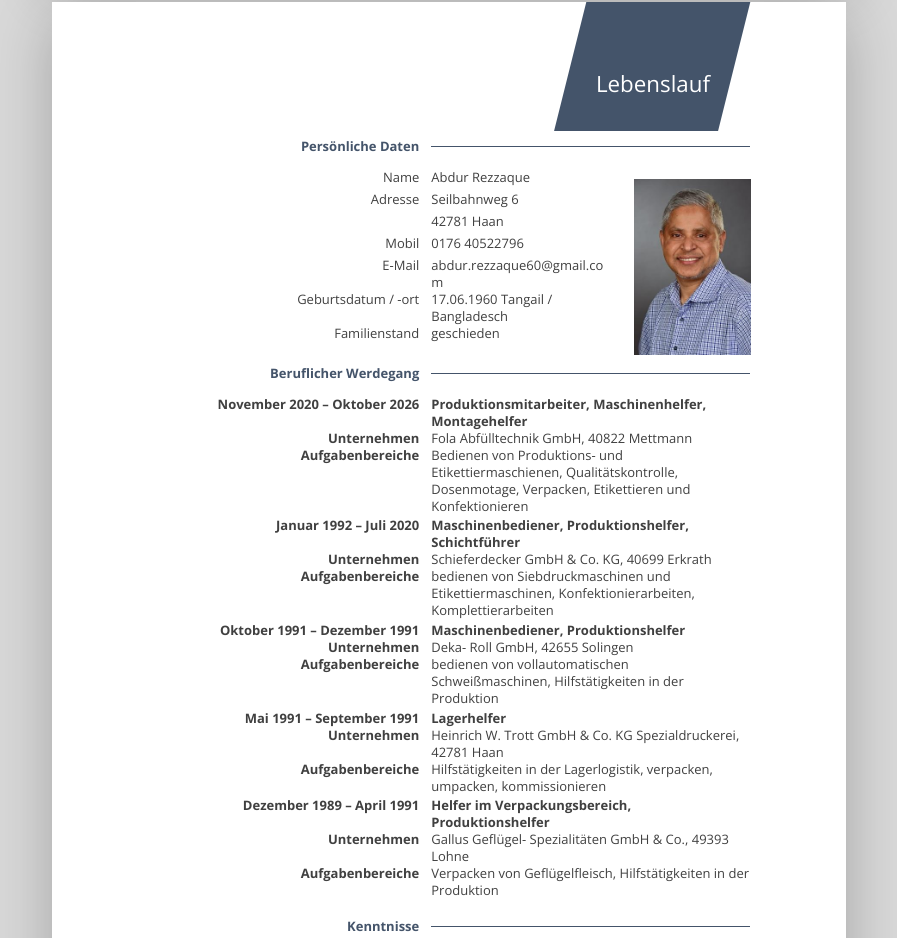
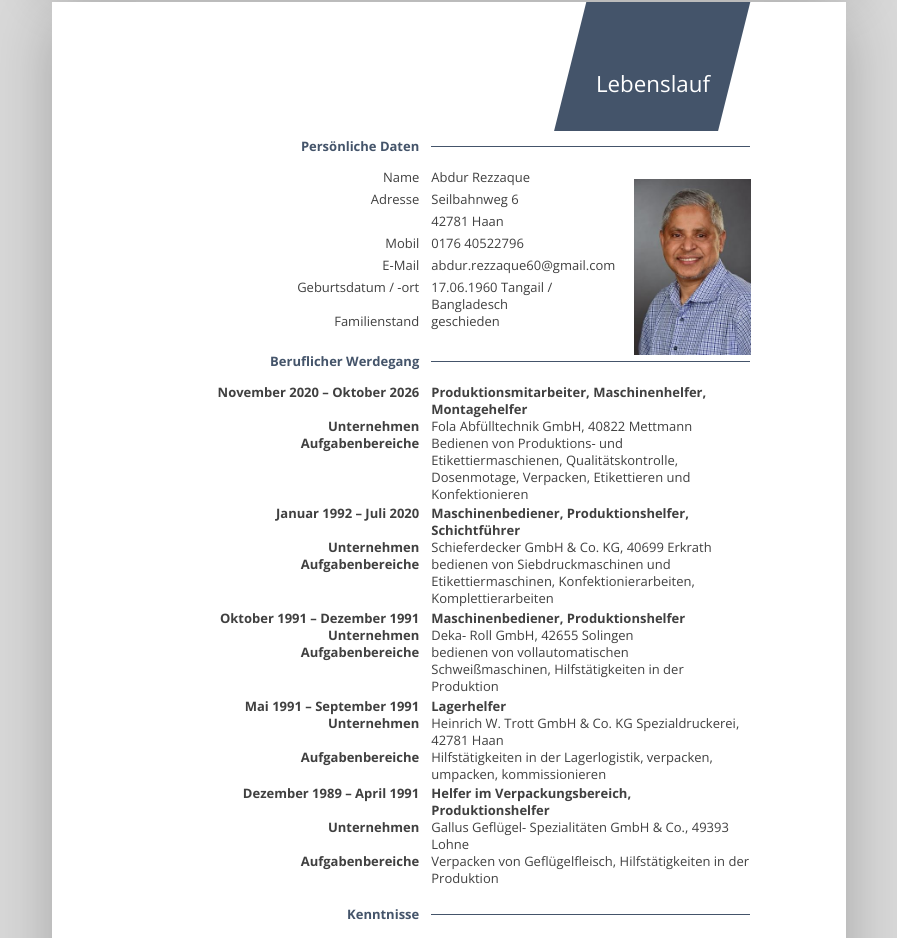
Before and after one commit to shahmedme/bewerbung-abdur-rezzaque, a React (Vite) app: page / in a window 1280 px wide. Shown: the part 2339-3277 px from the top of the page, without its empty margins (191-1088 px from the left). Built offline with nearby package versions, Linux system fonts and the light colour scheme.

Commit message:
Give CV email room to stay on one line next to the photo.

```diff
--- a/src/pages/BewerbungAbdurRezzaque.css
+++ b/src/pages/BewerbungAbdurRezzaque.css
@@ -572,7 +572,7 @@
 }
 
 .bew-cv-personal {
-	padding-right: 108pt;
+	padding-right: 96pt;
 }
 
 .bew-cv-personal .bew-cv-row {
```
